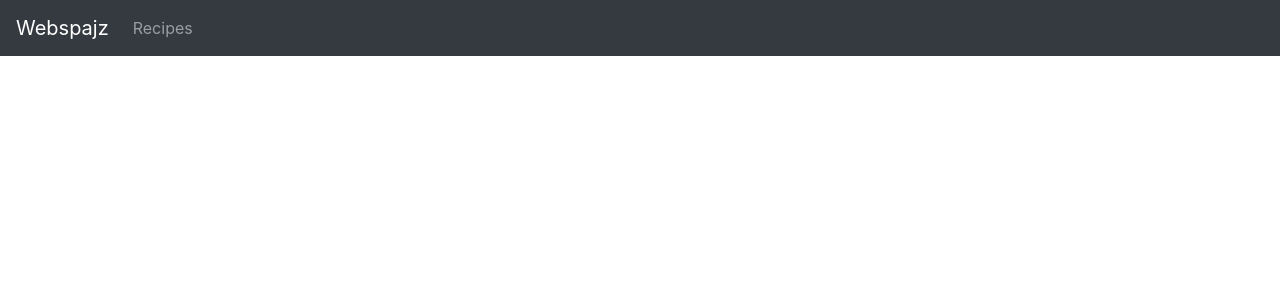
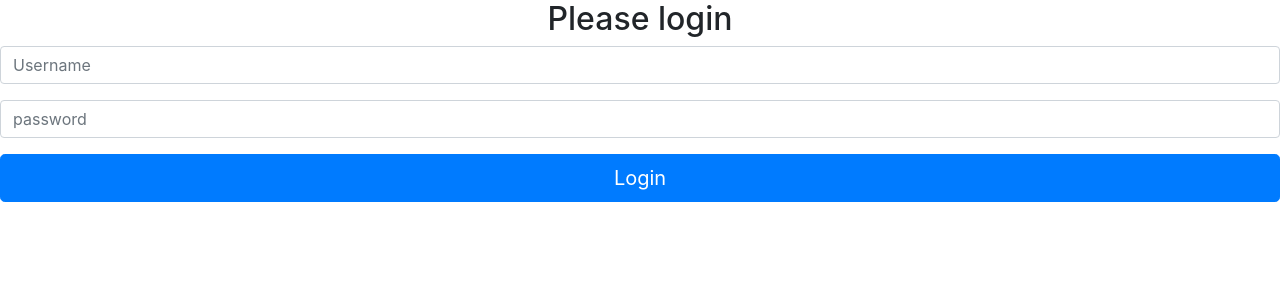
Before and after one commit to Bunyi5/Webspajz_front, a React (Create React App) app: page / in a window 1280 px wide. Shown: the top 300 px of the page. Built offline with nearby package versions, Linux system fonts and the light colour scheme.

Commit message:
Create login page, change routes

```diff
--- a/src/App.js
+++ b/src/App.js
@@ -1,13 +1,11 @@
 import React from 'react';
 import './App.css';
-import Navigation from './components/NavBar';
 import Routes from './Routes';
 
 class App extends React.Component {
   render() {
     return (
       <div className='App'>
-        <Navigation />
         <Routes />
       </div>
     );
--- /dev/null
+++ b/src/Login.js
@@ -0,0 +1,98 @@
+import React, { Component } from 'react';
+import history from './history';
+
+export default class Login extends Component {
+    constructor() {
+        super();
+
+        this.state = {
+            username: '',
+            password: ''
+        };
+        this.handleChange = this.handleChange.bind(this);
+        this.handleFormSubmit = this.handleFormSubmit.bind(this);
+    }
+
+    handleChange(event) {
+        const target = event.target;
+        const name = target.name;
+        this.setState({
+            [name]: target.value
+        });
+    }
+
+    handleFormSubmit(event) {
+        event.preventDefault();
+
+        const user_object = {
+            username: this.state.username,
+            password: this.state.password
+        };
+
+        fetch('http://localhost:8080/authenticate', {
+            method: 'POST',
+            body: JSON.stringify(user_object),
+            headers: {
+                'Content-Type': 'application/json'
+            }
+        }).then(res => {
+            if (res.ok) {
+                return res.json();
+            } else {
+                throw new Error('Incorrect username or password!');
+            }
+        }).then(res => {
+            localStorage.setItem('authorization', res.token);
+            this.checkAuthorization();
+        }).catch(error => {
+            alert(error);
+        })
+    };
+
+    checkAuthorization() {
+        fetch('http://localhost:8080/tryAuth', {
+            method: 'GET',
+            headers: {
+                'Authorization': 'Bearer ' + localStorage.getItem('authorization')
+            }
+        }).then(res => res.text())
+            .then(res => {
+                if (res === 'success') {
+                    history.push('/recipes');
+                } else {
+                    alert('Authentication failure');
+                }
+            });
+    }
+
+    render() {
+        return (
+            <div>
+                <div className='wrapper'>
+                    <form className='form-signin' onSubmit={this.handleFormSubmit}>
+                        <h2 className='form-signin-heading'>Please login</h2>
+                        <div className='form-group'>
+                            <input type='text'
+                                name='username'
+                                className='form-control'
+                                placeholder='Username'
+                                onChange={this.handleChange}
+                            />
+                        </div>
+                        <div className='form-group'>
+                            <input type='password'
+                                name='password'
+                                className='form-control'
+                                placeholder='password'
+                                onChange={this.handleChange}
+                            />
+                        </div>
+                        <button className='btn btn-lg btn-primary btn-block' type='submit'>
+                            Login
+            </button>
+                    </form>
+                </div>
+            </div>
+        );
+    }
+}
--- a/src/Routes.js
+++ b/src/Routes.js
@@ -1,8 +1,10 @@
 import React from 'react';
 import { Router, Switch, Route } from 'react-router-dom';
 
+import Login from './Login'
 import MainPage from './components/MainPage';
 import RecipeDetails from './components/RecipeDetails';
+import NavBar from './components/NavBar';
 import history from './history';
 
 export default class Routes extends React.Component {
@@ -10,8 +12,12 @@ export default class Routes extends React.Component {
         return (
             <Router history={history}>
                 <Switch>
-                    <Route path='/recipes' exact component={MainPage} />
-                    <Route path='/recipe/:id' component={RecipeDetails} />
+                    <Route exact path='/' component={Login} />
+                    <>
+                        <NavBar />
+                        <Route path='/recipes' exact component={MainPage} />
+                        <Route path='/recipe/:id' component={RecipeDetails} />
+                    </>
                 </Switch>
             </Router>
         )
--- a/src/components/Recipes.js
+++ b/src/components/Recipes.js
@@ -14,11 +14,14 @@ export default class Recipes extends React.Component {
 
     componentDidMount() {
         fetch('http://localhost:8080/recipes', {
-            method: 'GET'
+            method: 'GET',
+            headers: {
+                'Authorization': 'Bearer ' + localStorage.getItem('authorization')
+            }
         })
             .then(response => {
                 if (!response.ok) {
-                    throw Error('Error fetching profile picture!')
+                    throw Error('Error fetching presented recipes!')
                 }
                 return response.json()
             })
```
